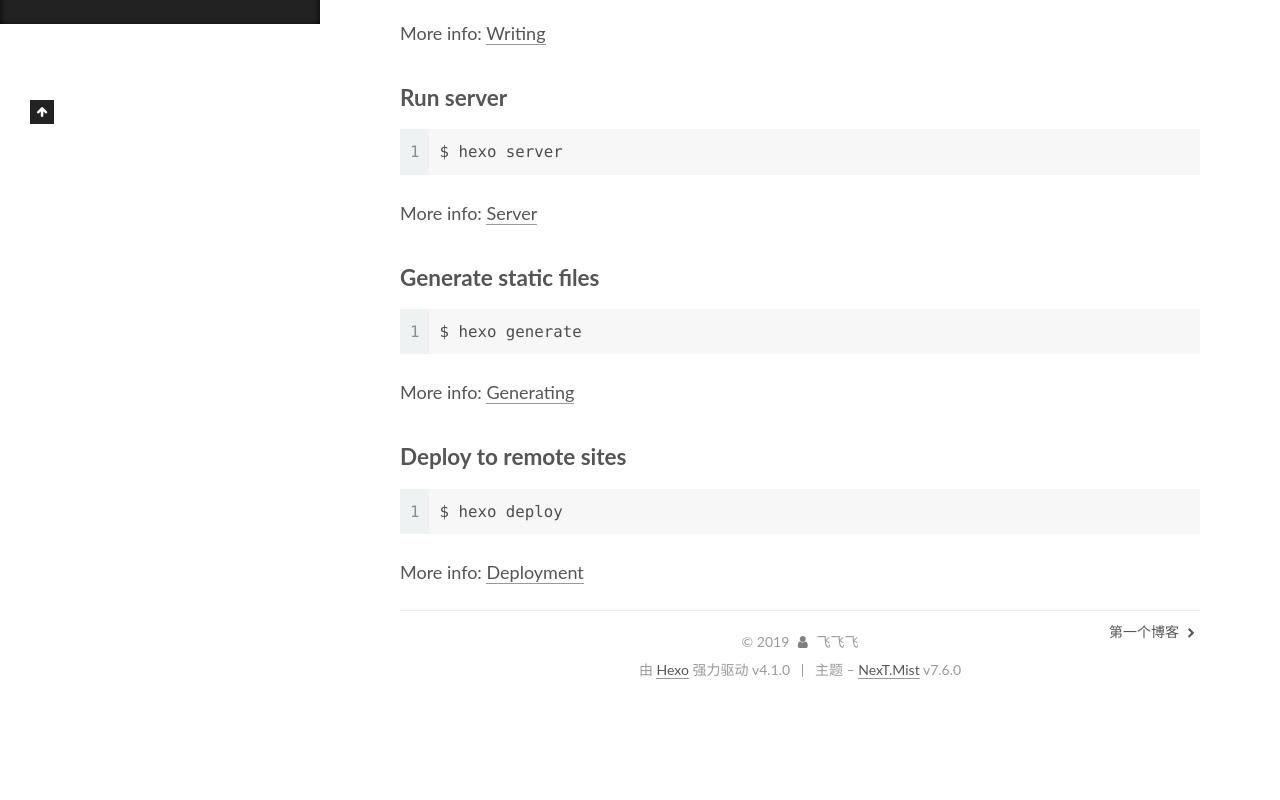
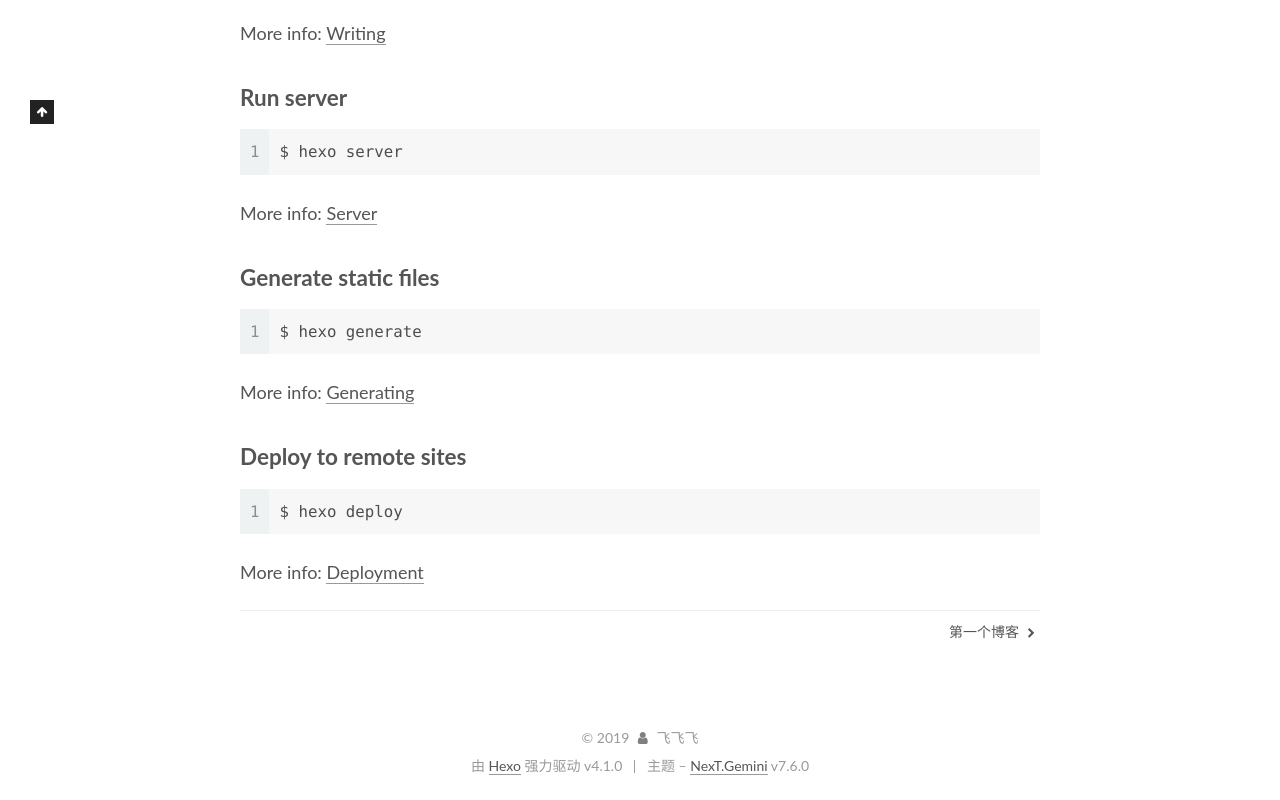
Before and after one commit to Steascy/Steascy.github.io, a plain HTML site: page 2019/12/09/hello-world/index.html in a window 1280 px wide. Shown: the part 776-1576 px from the top of the page. Before the commit the page ends 1480 px from the top, so only its background shows below. Drawn offline with Linux system fonts and the light colour scheme.

Commit message:
Site updated: 2019-12-09 22:54:31

```diff
--- a/2019/12/09/hello-world/index.html
+++ b/2019/12/09/hello-world/index.html
@@ -21,7 +21,7 @@
   var CONFIG = {
     hostname: new URL('http://starrylf.cn').hostname,
     root: '/',
-    scheme: 'Mist',
+    scheme: 'Gemini',
     version: '7.6.0',
     exturl: false,
     sidebar: {"position":"left","display":"post","padding":18,"offset":12,"onmobile":false},
@@ -347,7 +347,7 @@
   <div class="powered-by">由 <a href="https://hexo.io/" class="theme-link" rel="noopener" target="_blank">Hexo</a> 强力驱动 v4.1.0
   </div>
   <span class="post-meta-divider">|</span>
-  <div class="theme-info">主题 – <a href="https://mist.theme-next.org/" class="theme-link" rel="noopener" target="_blank">NexT.Mist</a> v7.6.0
+  <div class="theme-info">主题 – <a href="https://theme-next.org/" class="theme-link" rel="noopener" target="_blank">NexT.Gemini</a> v7.6.0
   </div>
 
 
@@ -373,7 +373,7 @@
 <script src="/js/motion.js"></script>
 
 
-<script src="/js/schemes/muse.js"></script>
+<script src="/js/schemes/pisces.js"></script>
 
 
 <script src="/js/next-boot.js"></script>
```
Also changed, not shown: 2019/12/09/test/index.html (+3 -3 lines), 2019/12/09/第一个博客/index.html (+3 -3 lines), archives/2019/12/index.html (+3 -3 lines), archives/2019/index.html (+3 -3 lines), archives/index.html (+3 -3 lines), index.html (+3 -3 lines).
